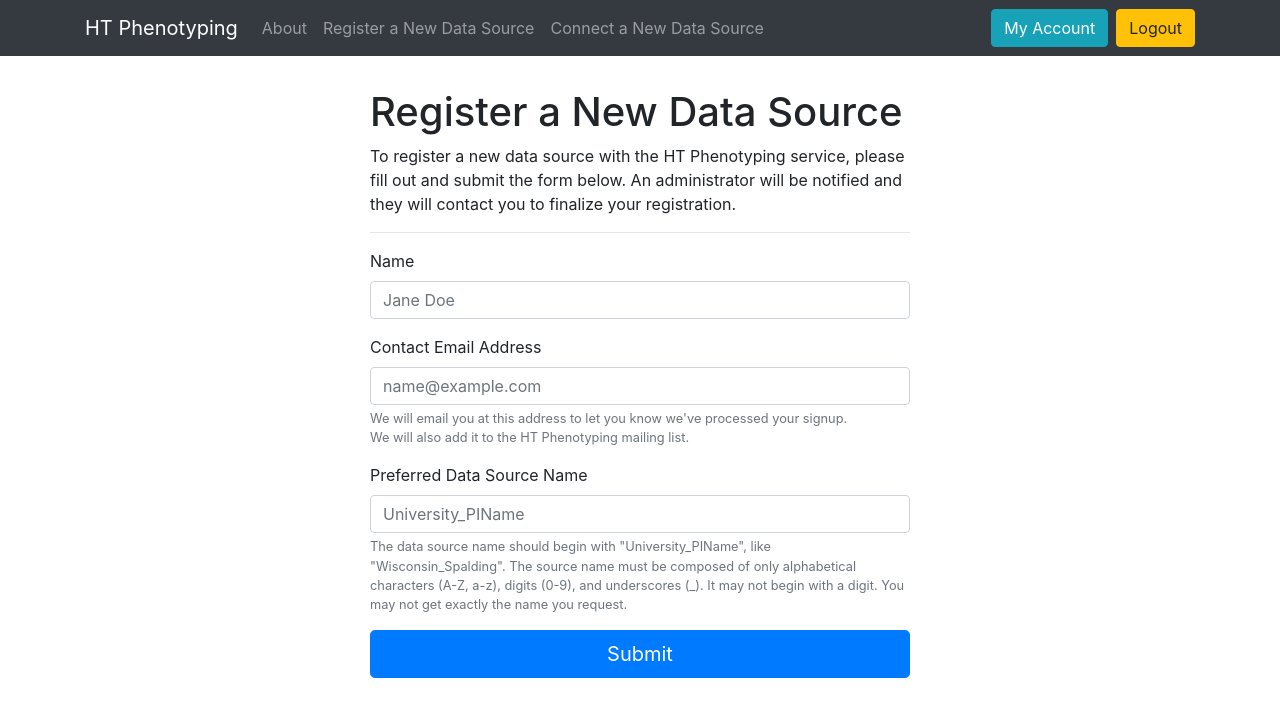
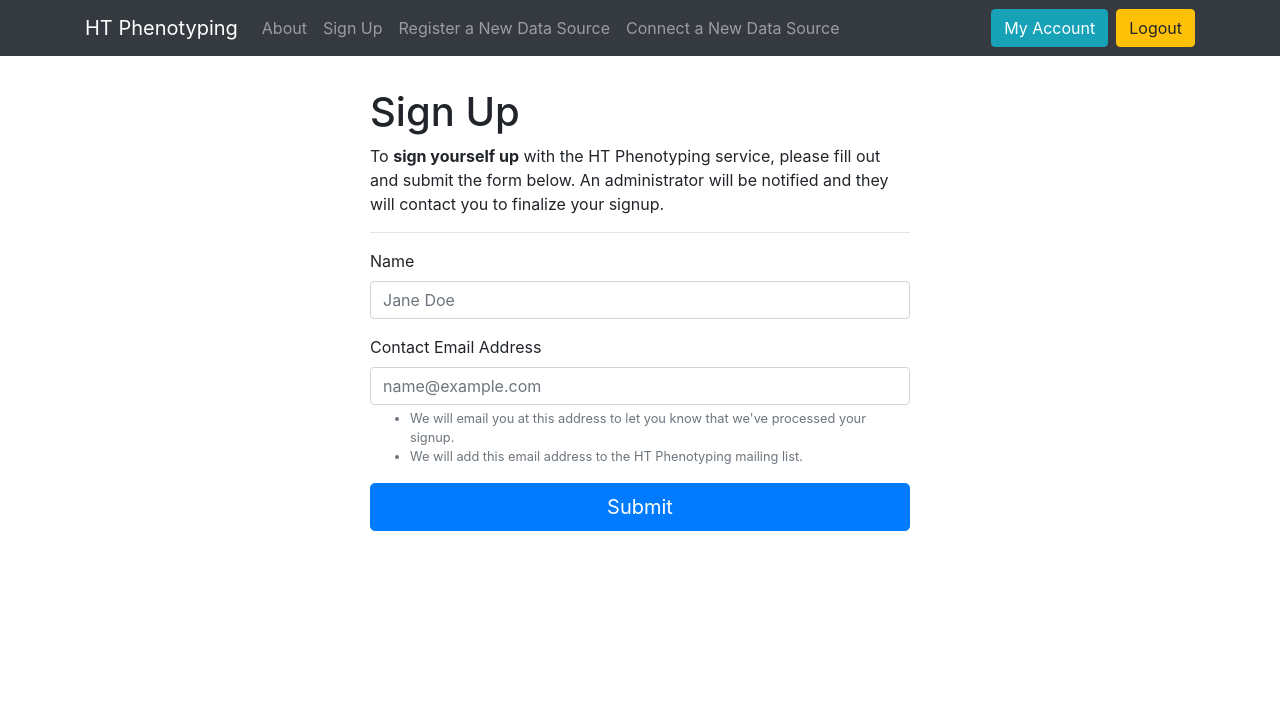
Before and after one commit to wood-thilsted/WT-ht-condor-front-end, a Flask app: page /signup in a window 1280 px wide. Shown: the top 717 px of the page. Run offline with Flask 2, Linux system fonts and the light colour scheme; some libraries are stand-ins or nearby versions.

Commit message:
Split signup and registration (#44)
* (#40) extract email-sending from signup/views.py into mail.py

* (#40) split signup and registration forms

* (#40) touch up index style

```diff
--- /dev/null
+++ b/registry/signup/templates/signup.html
@@ -0,0 +1,44 @@
+{% extends "base.html" %}
+
+{% block title %}HT Phenotyping - Sign Up{% endblock %}
+
+{% block body %}
+    <div class="container">
+        <div class="row justify-content-center">
+            <div class="col-lg-6">
+                <h1>Sign Up</h1>
+
+                <p>
+                    To <strong>sign yourself up</strong> with the HT Phenotyping service,
+                    please fill out and submit the form below.
+                    An administrator will be notified and they will contact you to
+                    finalize your signup.
+                </p>
+
+                <hr>
+
+                <form method="post" action="{{ url_for('.signup_post') }}">
+                    <div class="form-group">
+                        <label for="contactInput">Name</label>
+                        <input class="form-control" id="contactInput" name="contact" autocomplete="name" placeholder="Jane Doe" type="text" required>
+                    </div>
+                    <div class="form-group">
+                        <label for="emailInput">Contact Email Address</label>
+                        <input class="form-control" id="emailInput" name="email" placeholder="name@example.com" type="email" required>
+                        <small class="form-text text-muted">
+                            <ul>
+                                <li>
+                                    We will email you at this address to let you know that we've processed your signup.
+                                </li>
+                                <li>
+                                    We will add this email address to the HT Phenotyping mailing list.
+                                </li>
+                            </ul>
+                        </small>
+                    </div>
+                    <button class="btn btn-lg btn-primary btn-block" type="submit">Submit</button>
+                </form>
+            </div>
+        </div>
+    </div>
+{% endblock %}
--- a/registry/signup/templates/signup_submit.html
+++ /dev/null
@@ -1,55 +0,0 @@
-{% extends "base.html" %}
-
-{% block title %}HT Phenotyping - Register a Data Source{% endblock %}
-
-{% block body %}
-    <div class="container">
-        <div class="row justify-content-center">
-            <div class="col-md-6">
-                <h1>Register a New Data Source</h1>
-
-                <p>
-                    To register a new data source with the HT Phenotyping service,
-                    please fill out and submit the form below.
-                    An administrator will be notified and they will contact you to
-                    finalize your registration.
-                </p>
-
-                <hr>
-            </div>
-        </div>
-
-        <div class="row justify-content-center">
-            <div class="col-md-6">
-                <form method="post" action="{{ url_for('.signup_post') }}">
-                    <div class="form-group">
-                        <label for="contactInput">Name</label>
-                        <input class="form-control" id="contactInput" name="contact" autocomplete="name" placeholder="Jane Doe" type="text" required>
-                    </div>
-                    <div class="form-group">
-                        <label for="emailInput">Contact Email Address</label>
-                        <input class="form-control" id="emailInput" name="email" placeholder="name@example.com" type="email" required>
-                        <small class="form-text text-muted">
-                            We will email you at this address to let you know we've processed your signup.
-                            <br>
-                            We will also add it to the HT Phenotyping mailing list.
-                        </small>
-                    </div>
-                    <div class="form-group">
-                        <label for="sourceInput">Preferred Data Source Name</label>
-                        <input class="form-control" id="sourceInput" name="source" placeholder="University_PIName" type="text" required>
-                        <small class="form-text text-muted">
-                            The data source name should begin with
-                            "University_PIName", like "Wisconsin_Spalding".
-                            The source name must be composed of only
-                            alphabetical characters (A-Z, a-z), digits (0-9), and underscores (_).
-                            It may not begin with a digit.
-                            You may not get exactly the name you request.
-                        </small>
-                    </div>
-                    <button class="btn btn-lg btn-primary btn-block" type="submit">Submit</button>
-                </form>
-            </div>
-        </div>
-    </div>
-{% endblock %}
--- a/registry/signup/templates/signup_submit_failure.html
+++ b/registry/signup/templates/submit_failure.html
@@ -4,17 +4,17 @@
 
 {% block body %}
     <div class="container">
-        <h1>Signup Failed</h1>
+        <h1>{{ which|title }} Failed</h1>
 
         <div class="container-fluid">
             <div class="row">
                 <div class="col-md-12">
                     <div class="alert alert-danger" role="alert">
-                        Something went wrong during the signup process.
+                        Something went wrong during the {{ which }} process.
                     </div>
                     {% if info %}
                         <p>
-                            {{ info }}
+                            {{ info|safe }}
                         </p>
                     {% endif %}
                 </div>
--- a/registry/signup/views.py
+++ b/registry/signup/views.py
@@ -1,11 +1,19 @@
-import smtplib
-import socket
-from email.mime.text import MIMEText
-from email.utils import getaddresses
+from flask import (
+    Blueprint,
+    request,
+    current_app,
+    make_response,
+    render_template,
+    url_for,
+)
 
-from flask import Blueprint, request, current_app, make_response, render_template
-
-from ..sources import get_user_id, is_valid_source_name
+from ..mail import send_mail_to_admins
+from ..sources import (
+    get_user_id,
+    is_valid_source_name,
+    get_name,
+    get_contact_email,
+)
 from ..exceptions import ConfigurationError
 
 signup_bp = Blueprint(
@@ -19,21 +27,105 @@ signup_bp = Blueprint(
 
 @signup_bp.route("/signup", methods=["GET"])
 def signup_get():
-    response = make_response(render_template("signup_submit.html"))
+    response = make_response(render_template("signup.html"))
     return response
 
 
-EXPECTED_FORM_KEYS = {"contact", "email", "source"}
+EXPECTED_SIGNUP_KEYS = {"contact", "email"}
 
 
 @signup_bp.route("/signup", methods=["POST"])
 def signup_post():
     got_keys = set(request.form.keys())
-    if got_keys != EXPECTED_FORM_KEYS:
+    if got_keys != EXPECTED_SIGNUP_KEYS:
         return error(
             "A form parameter was missing. Got {}, expected {}.".format(
-                got_keys, EXPECTED_FORM_KEYS
+                got_keys, EXPECTED_SIGNUP_KEYS
             ),
+            "signup",
+            400,
+        )
+
+    contact = request.form["contact"]
+    email = request.form["email"]
+
+    try:
+        user_id = get_user_id()
+    except ConfigurationError:
+        return error("Server configuration error", "signup", 500)
+
+    if user_id is None:
+        return error("Unknown user", "signup", 401)
+
+    subject = "New HT Phenotyping signup request from {contact} ({user})".format(
+        contact=contact, user=user_id
+    )
+    text = """\
+        A new user has signed up for the HT Phenotyping service.
+
+        Details:
+        - Name: {user_id}
+        - Contact Name: {contact}
+        - Contact Email: {email}
+
+        If approved, please add the user's data to the sources repository:
+        https://github.com/HTPhenotyping/sources
+        """.format(
+        contact=contact, user_id=user_id, email=email,
+    )
+
+    try:
+        send_mail_to_admins(
+            text, subject,
+        )
+    except:
+        current_app.logger.exception("Failed to send sign up email")
+        return error(
+            "Internal server error; sign up failed. Please try again.", "signup", 500
+        )
+
+    context = {
+        "email": email,
+        "info": 'Now that you\'ve signed up, you can <strong><a href="{}">register data sources</a></strong>.'.format(
+            url_for("signup.register_get")
+        ),
+        "which": "signup",
+    }
+    return make_response(render_template("submit_success.html", **context))
+
+
+@signup_bp.route("/register", methods=["GET"])
+def register_get():
+    try:
+        user_id = get_user_id()
+    except ConfigurationError:
+        return error(
+            "Server configuration error. Please contact the administrators.",
+            "registration",
+            500,
+        )
+
+    if user_id is not None:
+        context = {"contact": get_contact_email(user_id), "name": get_name(user_id)}
+    else:
+        context = {}
+
+    response = make_response(render_template("register.html", **context))
+    return response
+
+
+EXPECTED_REGISTER_KEYS = {"email", "source"}
+
+
+@signup_bp.route("/register", methods=["POST"])
+def register_post():
+    got_keys = set(request.form.keys())
+    if got_keys != EXPECTED_REGISTER_KEYS:
+        return error(
+            "A form parameter was missing. Got {}, expected {}.".format(
+                got_keys, EXPECTED_REGISTER_KEYS
+            ),
+            "registration",
             400,
         )
 
@@ -43,71 +135,52 @@ def signup_post():
             'The source name you entered ("{}") is not valid. The source name must be composed of only alphabetical characters (A-Z, a-z), digits (0-9), and underscores (_). It may not begin with a digit.'.format(
                 source
             ),
+            "registration",
             400,
         )
 
-    contact = request.form["contact"]
-
-    try:
-        admin_emails = current_app.config["ADMIN_EMAILS"]
-    except KeyError:
-        current_app.logger.error(
-            "Invalid internal configuration: ADMIN_EMAILS is not set"
-        )
-        return error("Server configuration error", 500)
+    email = request.form["email"]
 
     try:
         user_id = get_user_id()
     except ConfigurationError:
-        return error("Server configuration error", 500)
+        return error("Server configuration error", "registration", 500)
 
     if user_id is None:
-        return error("Unknown user", 401)
+        return error("Unknown user", "registration", 401)
+
+    subject = "New HT Phenotyping source registration request from {user}".format(
+        contact_email=email, user=user_id
+    )
+    text = """\
+        A new data source has been registered for the HT Phenotyping service.
+
+        Details:
+        - Contact Email: {email}
+        - Source Name: {source}
+
+        If approved, please add the sources's data to the sources repository:
+        https://github.com/HTPhenotyping/sources
+        """.format(
+        email=email, user_id=user_id, source=source,
+    )
 
     try:
-        hostname = socket.gethostname()
-        email = request.form["email"]
-        msg = MIMEText(
-            """
-A new user has signed up for the HTPhenotyping system.
-
-Contact information includes:
-- Identity: {user_id}
-- Contact Name: {contact}
-- Preferred email: {email}
-- Source name: {source}
-
-If approved, please add the user data to the following repository:
-    https://github.com/HTPhenotyping/sources
-""".format(
-                contact=contact, user_id=user_id, email=email, source=source,
-            )
+        send_mail_to_admins(
+            text, subject,
         )
-        msg["Subject"] = "New HTPheno sign-up from {contact} ({user})".format(
-            contact=contact, user=user_id
-        )
-        msg["From"] = "HTPheno Webapp <donotreply@{}>".format(hostname)
-        msg["To"] = admin_emails
-    except:
-        current_app.logger.exception("Failed to construct sign up email")
-        return error("Internal server error; sign up failed. Please try again.", 500)
-
-    current_app.logger.info("Signup email contents: %s", msg.as_string())
-    try:
-        server = smtplib.SMTP("localhost")
-        emails = [i[1] for i in getaddresses([msg["To"]])]
-        server.sendmail("donotreply@{}".format(hostname), emails, msg.as_string())
-        server.quit()
     except:
         current_app.logger.exception("Failed to send sign up email")
-        return error("Internal server error; sign up failed. Please try again.", 500)
+        return error(
+            "Internal server error; sign up failed. Please try again.",
+            "registration",
+            500,
+        )
 
-    context = {"email": email}
-    return make_response(render_template("signup_submit_success.html", **context))
+    context = {"email": email, "which": "registration"}
+    return make_response(render_template("submit_success.html", **context))
 
 
-def error(info, status_code):
-    context = {"info": info}
-    return make_response(
-        render_template("signup_submit_failure.html", **context), status_code
-    )
+def error(info, which, status_code):
+    context = {"info": info, "which": which}
+    return make_response(render_template("submit_failure.html", **context), status_code)
--- a/registry/templates/base.html
+++ b/registry/templates/base.html
@@ -45,7 +45,8 @@
             <div class="collapse navbar-collapse" id="navbarSupportedContent">
                 <ul class="navbar-nav mr-auto">
                     <li class="nav-item"><a class="nav-link" href="{{ url_for('index.about') }}">About</a></li>
-                    <li class="nav-item"><a class="nav-link" href="{{ url_for('signup.signup_get') }}">Register a New Data Source</a></li>
+                    <li class="nav-item"><a class="nav-link" href="{{ url_for('signup.signup_get') }}">Sign Up</a></li>
+                    <li class="nav-item"><a class="nav-link" href="{{ url_for('signup.register_get') }}">Register a New Data Source</a></li>
                     <li class="nav-item"><a class="nav-link" href="{{ url_for('connect.install') }}">Connect a New Data Source</a></li>
                 </ul>
                 <ul class="navbar-nav">
```
Also changed, not shown: registry/index/templates/index.html (+28 -15 lines), registry/mail.py (added, +43 -0 lines), registry/signup/templates/register.html (added, +62 -0 lines), registry/signup/templates/submit_success.html (renamed from registry/signup/templates/signup_submit_success.html, +4 -4 lines), registry/sources.py (+7 -0 lines), registry/index/static/index.css (added).
